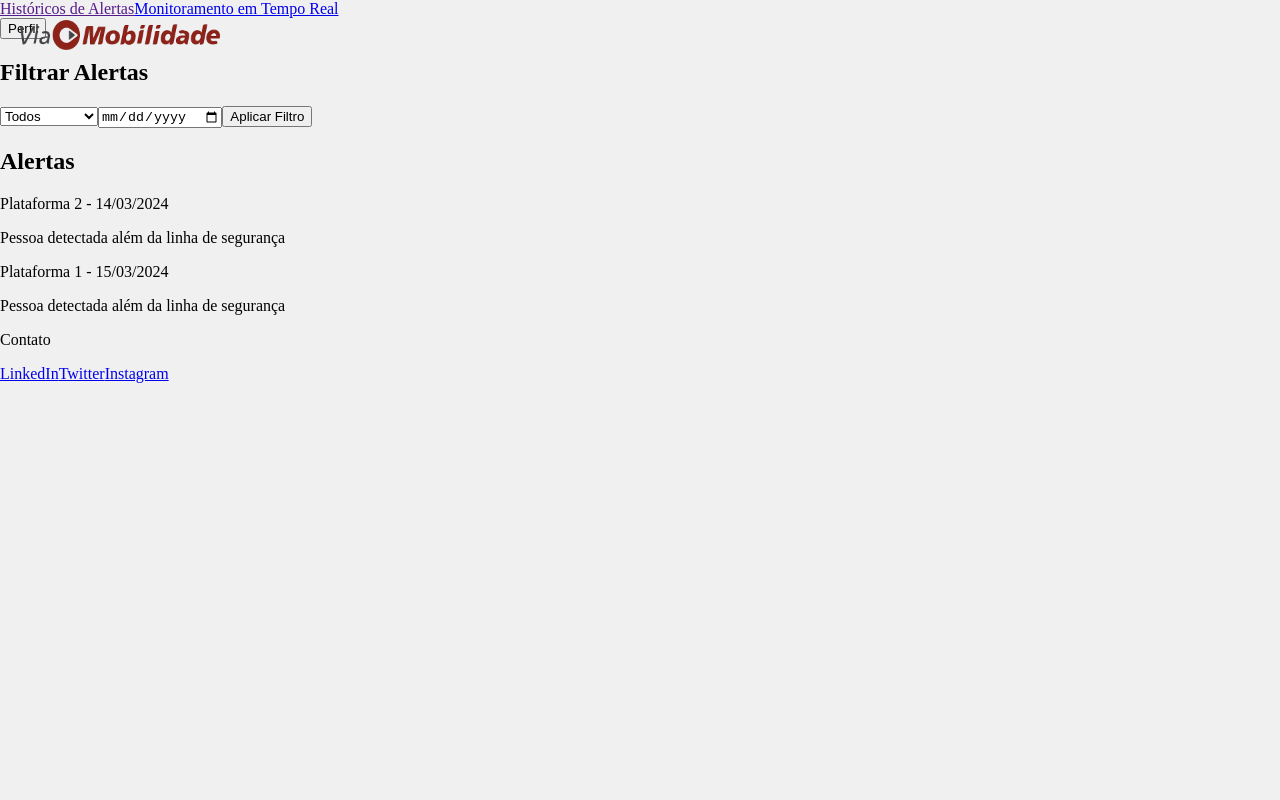
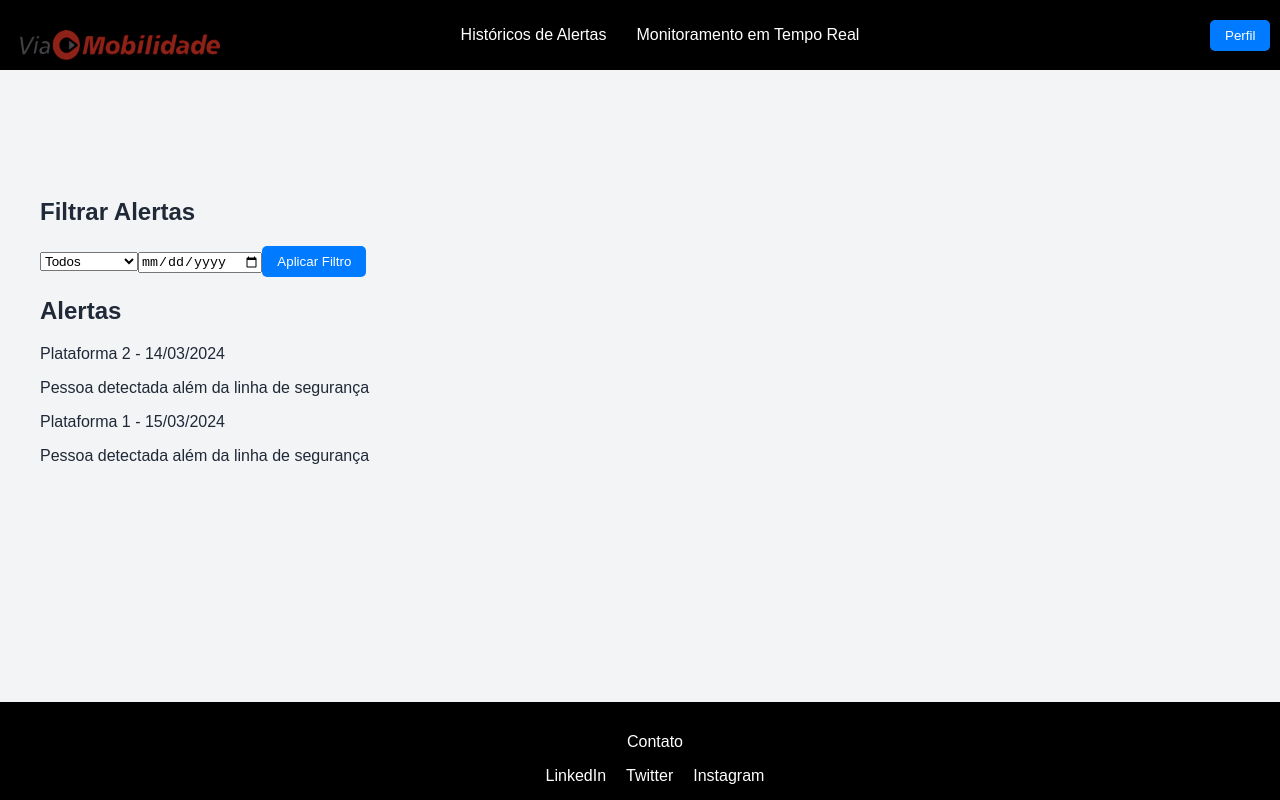
Before and after one commit to bluecore1/Challenge.Front03, a Next.js app in the folder challenge-front-end-ccr/: page /historico-alertas in a window 1280 px wide. Built offline with nearby package versions, Linux system fonts and the light colour scheme.

Commit message:
Codigo Css Historico Alertas

```diff
--- a/challenge-front-end-ccr/app/historico-alertas/styles.css
+++ b/challenge-front-end-ccr/app/historico-alertas/styles.css
@@ -0,0 +1,110 @@
+body {
+    font-family: Arial, sans-serif;
+    background-color: #f3f4f6;
+    color: #1f2937;
+    margin: 0;
+    padding: 0;
+}
+
+
+header {
+    background-color: black;
+    color: white;
+    padding: 10px 20px;
+    display: flex;
+    justify-content: space-between;
+    align-items: center;
+    width: 100%;
+    position: fixed;
+    top: 0;
+    left: 0;
+    right: 0;
+    z-index: 1000;
+    height: 50px;
+}
+
+
+.login-logo img {
+    position: absolute;
+    top: 50%;
+    left: 20px;
+    transform: translateY(-50%);
+}
+
+
+nav {
+    flex-grow: 1;
+    text-align: center;
+}
+
+nav a {
+    color: white;
+    text-decoration: none;
+    margin: 0 15px;
+}
+
+
+button {
+    background-color: #007bff;
+    color: white;
+    padding: 8px 15px;
+    border: none;
+    border-radius: 5px;
+    cursor: pointer;
+}
+#perfil-button{
+    margin-left: -90px;
+}
+#sair-button{
+    margin-left: -90px;
+}
+
+
+main {
+    max-width: 100%;
+    padding: 80px 20px 20px;
+}
+
+
+footer {
+    background-color: black;
+    color: white;
+    text-align: center;
+    padding: 15px;
+    width: 100%;
+    position: fixed;
+    bottom: 0;
+    left: 0;
+    right: 0;
+}
+
+
+
+.alert {
+    border-left: 5px solid red;
+    padding: 10px;
+    margin-bottom: 10px;
+}
+
+footer {
+    background-color: black;
+    color: white;
+    text-align: center;
+    padding: 15px;
+    width: 100%;
+    position: fixed;
+    bottom: 0;
+    left: 0;
+    right: 0;
+}
+
+footer a {
+    color: white;
+    text-decoration: none;
+    margin: 0 10px;
+    transition: color 0.3s ease;
+}
+
+footer a:hover {
+    color: gray;
+}
```
